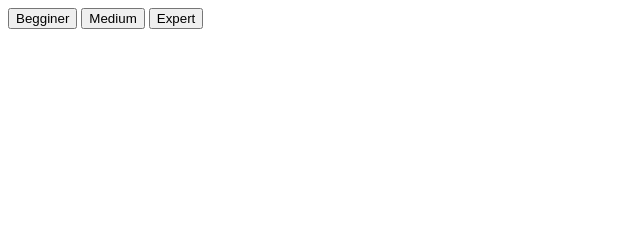
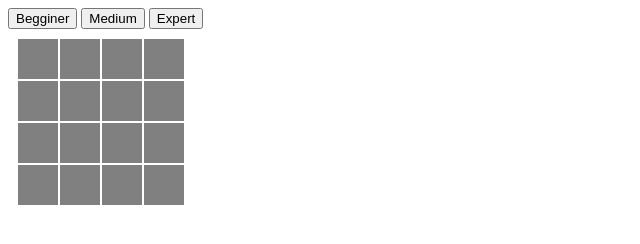
Before and after one commit to ShaharSadetzki/Coding-academy-sprint-1, a plain HTML site: page index.html in a window 1280 px wide. Both pictures are taken after a click on the button "Begginer". Shown: the whole page, without its empty margins (0-640 px from the left). Drawn offline with Linux system fonts and the light colour scheme.

Commit message:
upload#2

```diff
--- a/index.html
+++ b/index.html
@@ -5,7 +5,7 @@
     <meta http-equiv="X-UA-Compatible" content="IE=edge">
     <meta name="viewport" content="width=device-width, initial-scale=1.0">
     <link rel="stylesheet" href="style.css">
-    <title>My Mindsweeper</title>
+    <title>My Minesweeper</title>
 </head>
 <body>
     <div class="choose-level">
--- a/js/game.js
+++ b/js/game.js
@@ -13,6 +13,7 @@ const cellOptions = {
 
 function createBoard(gridWidth, bombAmount) {
     const board = [];
+    gameboard.style.setProperty('--size', gridWidth);
     for (let i = 0; i < gridWidth; i++) {
         const row = [];
         for (let j = 0; j < gridWidth; j++) {
@@ -23,10 +24,16 @@ function createBoard(gridWidth, bombAmount) {
                 square,
                 i,
                 j,
-        }
-        row.push(cell);
+                mine: true/false
+            }
+            row.push(cell);
         }
         board.push(row);
     }
-    return board;
+    board.forEach(row => {
+        row.forEach(tile => {
+            gameboard.append(tile.square);
+        })
+    });
+    return gameboard
 }
--- a/style.css
+++ b/style.css
@@ -14,3 +14,11 @@
 .gameboard > [data-status="marked"] {
     background-color: yellow;
 }
+
+.gameboard {
+    display: inline-grid;
+    padding: 10px;
+    grid-template-columns: repeat(var(--size), 40px);
+    grid-template-rows: repeat(var(--size), 40px);
+    gap: 2px;
+}
```
